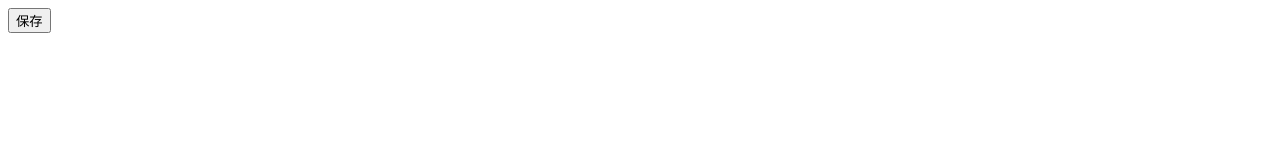
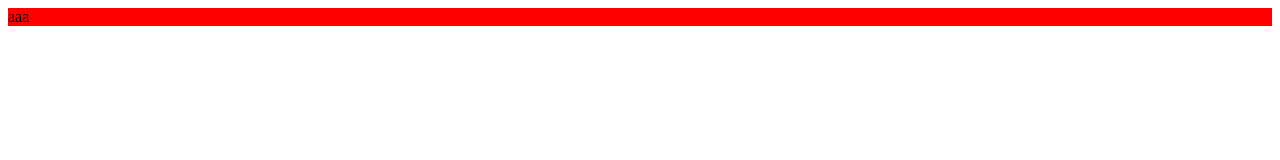
Before and after one commit to linyy1996/hbuilder, a plain HTML site: page index.html in a window 1280 px wide. Drawn offline with Linux system fonts and the light colour scheme.

Commit message:
index.html:增加了aaa

```diff
--- a/index.html
+++ b/index.html
@@ -5,6 +5,6 @@
 		<title></title>
 	</head>
 	<body>
-		<input type="button" value="保存" />
+		<div style="background-color: red;">aaa</div>
 	</body>
 </html>
```
